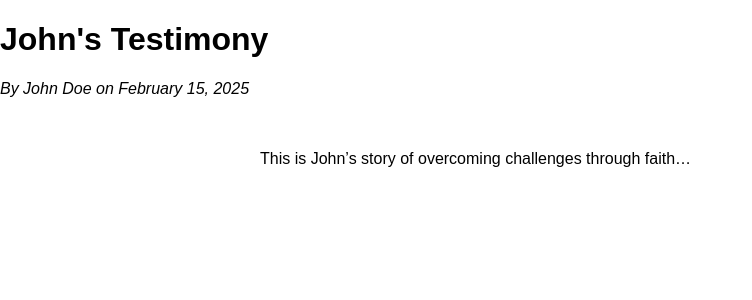
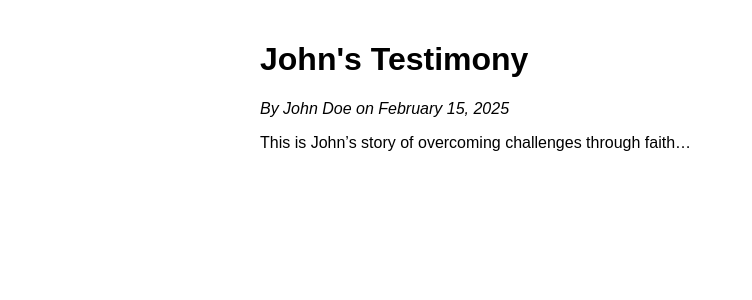
Before and after one commit to witness-and-wonder/witness-and-wonder.github.io, a Jekyll site: the page built from _posts/2025-02-15-johns-testimony.md, in a window 1280 px wide. Shown: the top 300 px of the page, without its empty margins (0-752 px from the left). Built offline with Jekyll 4.4.1, drawn with Linux system fonts in a browser that asks for light colours.

Commit message:
fix: center entire window

```diff
--- a/_layouts/post.html
+++ b/_layouts/post.html
@@ -5,8 +5,10 @@
   <title>{{ page.title }}</title>
 </head>
 <body>
-  <h1>{{ page.title }}</h1>
-  <p><em>By {{ page.author }} on {{ page.date | date: "%B %d, %Y" }}</em></p>
-  <div>{{ content }}</div>
+  <div class="page-container">
+    <h1>{{ page.title }}</h1>
+    <p><em>By {{ page.author }} on {{ page.date | date: "%B %d, %Y" }}</em></p>
+    <div>{{ content }}</div>
+  </div>
 </body>
 </html>
--- a/assets/css/style.css
+++ b/assets/css/style.css
@@ -2,17 +2,22 @@ body {
     font-family: Arial, sans-serif;
     margin: 0;
     padding: 0;
+    display: flex;
+    flex-direction: column;
+    align-items: center; /* Center horizontally */
+    justify-content: flex-start; /* Align from top */
+    min-height: 100vh;
 }
 
-div {
-    max-width: 800px; /* Set the maximum width of the content */
-    margin: 0 auto;   /* Center the content horizontally */
+.page-container {
+    max-width: 800px; /* Set max width for the page */
+    width: 100%;
     padding: 20px;
     box-sizing: border-box;
 }
 
 @media (max-width: 850px) {
-    div {
+    .page-container {
         width: 100%; /* Full width on smaller screens */
         padding: 10px;
     }
```
